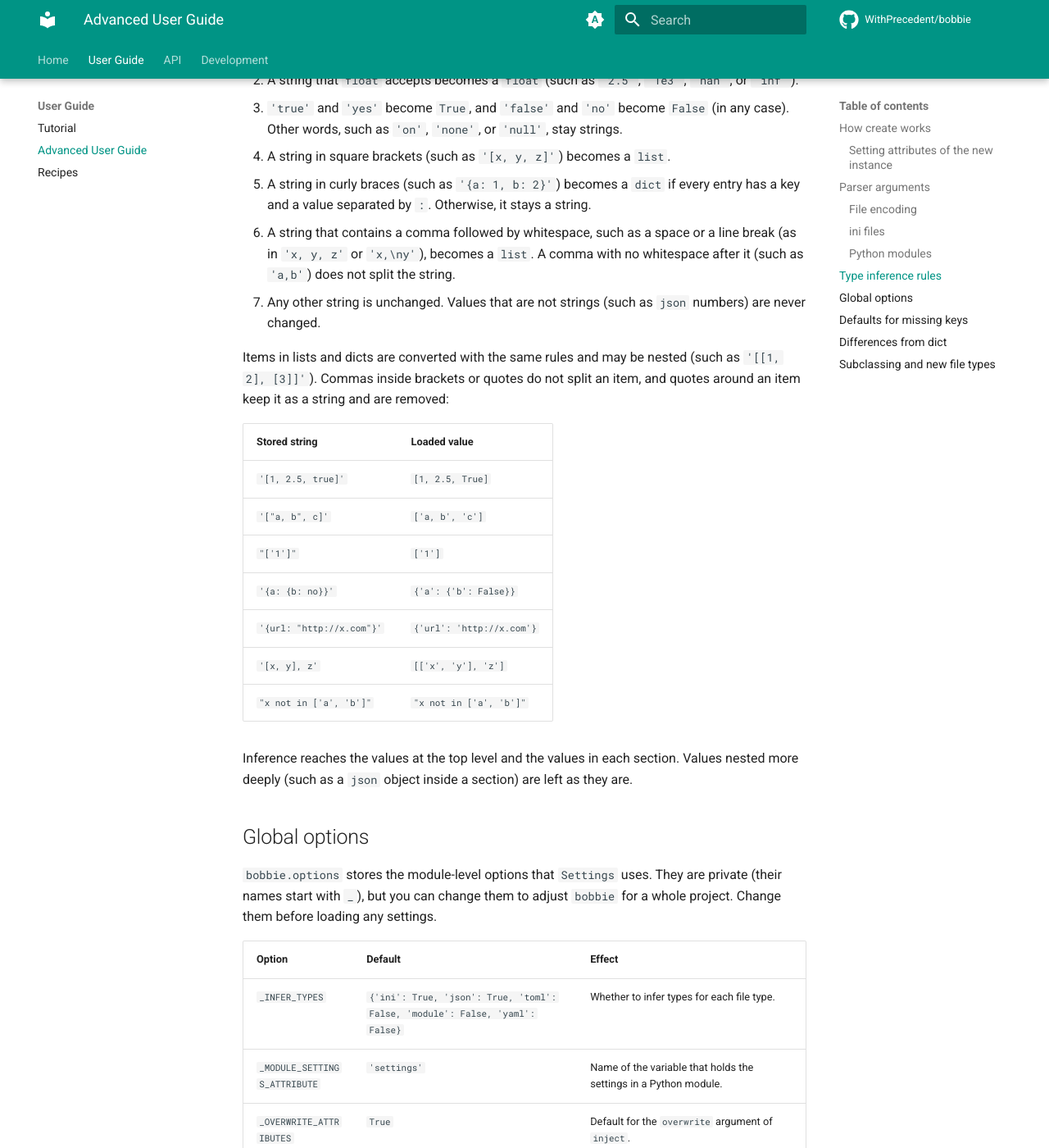
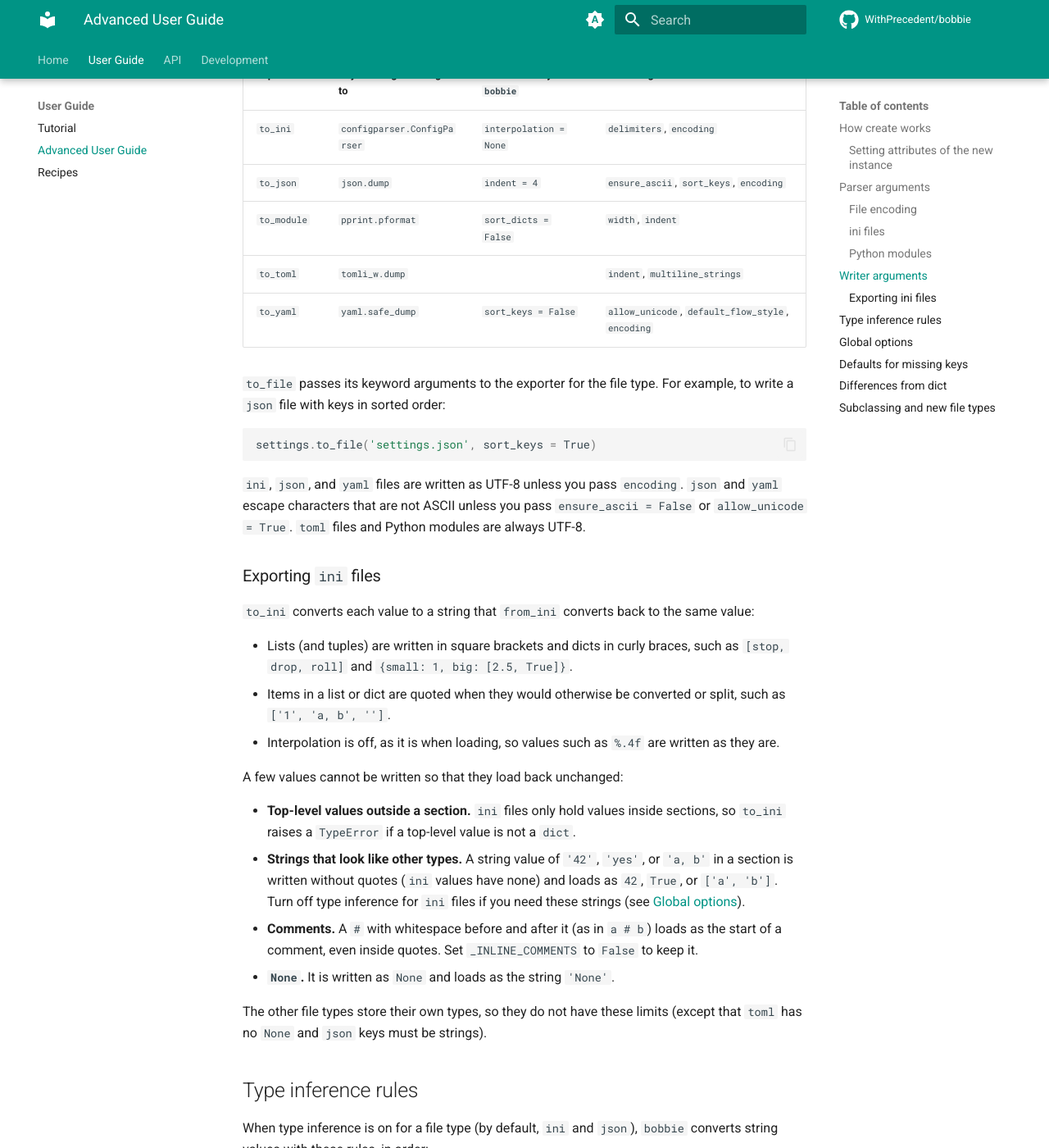
Before and after one commit to WithPrecedent/bobbie, an MkDocs documentation site: the page built from docs/advanced.md, in a window 1280 px wide and 1400 px high, scrolled down 3211 px. Shown: the whole window at 82% size. Built offline with MkDocs 1.6.1 and Material for MkDocs 9.7.7, drawn with Linux system fonts in a browser that asks for light colours; comment, search, counter and statistics services are not loaded; some of the changed text lies outside the part shown.

Commit message:
v0.4.0
Adds export methods to Settings (to_file, to_ini, to_json, to_module,
to_toml, and to_yaml) that create a settings file from its contents, a
`toml` extra that installs tomli-w, an "Export" column in the README
feature comparison, and export docs in the README and user guide.

Co-Authored-By: Claude Opus 5.5 <noreply@anthropic.com>

````diff
--- a/docs/advanced.md
+++ b/docs/advanced.md
@@ -71,6 +71,8 @@ settings = bobbie.Settings.create('legacy.ini', encoding = 'cp1252')
 
 `toml` files are always UTF-8, as the `toml` format requires.
 
+The exporters take `encoding` too (see [Writer arguments](#writer-arguments)).
+
 ### `ini` files
 
 A few details are specific to `ini` files:
@@ -126,6 +128,60 @@ variable is missing, it raises an `AttributeError`. You can change the
 variable name with
 `_MODULE_SETTINGS_ATTRIBUTE` (see [Global options](#global-options)).
 
+## Writer arguments
+
+Each exporter passes its keyword arguments to a different writer, and some
+change a default so that the file is easier to read:
+
+| Exporter | Keyword arguments go to | Defaults set by `bobbie` | Useful arguments |
+| --- | --- | --- | --- |
+| `to_ini` | `configparser.ConfigParser` | `interpolation = None` | `delimiters`, `encoding` |
+| `to_json` | `json.dump` | `indent = 4` | `ensure_ascii`, `sort_keys`, `encoding` |
+| `to_module` | `pprint.pformat` | `sort_dicts = False` | `width`, `indent` |
+| `to_toml` | `tomli_w.dump` | | `indent`, `multiline_strings` |
+| `to_yaml` | `yaml.safe_dump` | `sort_keys = False` | `allow_unicode`, `default_flow_style`, `encoding` |
+
+`to_file` passes its keyword arguments to the exporter for the file type. For
+example, to write a `json` file with keys in sorted order:
+
+```python
+settings.to_file('settings.json', sort_keys = True)
+```
+
+`ini`, `json`, and `yaml` files are written as UTF-8 unless you pass
+`encoding`. `json` and `yaml` escape characters that are not ASCII unless you
+pass `ensure_ascii = False` or `allow_unicode = True`. `toml` files and Python
+modules are always UTF-8.
+
+### Exporting `ini` files
+
+`to_ini` converts each value to a string that `from_ini` converts back to the
+same value:
+
+* Lists (and tuples) are written in square brackets and dicts in curly braces,
+  such as `[stop, drop, roll]` and `{small: 1, big: [2.5, True]}`.
+* Items in a list or dict are quoted when they would otherwise be converted or
+  split, such as `['1', 'a, b', '']`.
+* Interpolation is off, as it is when loading, so values such as `%.4f` are
+  written as they are.
+
+A few values cannot be written so that they load back unchanged:
+
+* **Top-level values outside a section.** `ini` files only hold values inside
+  sections, so `to_ini` raises a `TypeError` if a top-level value is not a
+  `dict`.
+* **Strings that look like other types.** A string value of `'42'`, `'yes'`, or
+  `'a, b'` in a section is written without quotes (`ini` values have none) and
+  loads as `42`, `True`, or `['a', 'b']`. Turn off type inference for `ini`
+  files if you need these strings (see [Global options](#global-options)).
+* **Comments.** A `#` with whitespace before and after it (as in `a # b`)
+  loads as the start of a comment, even inside quotes. Set `_INLINE_COMMENTS`
+  to `False` to keep it.
+* **`None`.** It is written as `None` and loads as the string `'None'`.
+
+The other file types store their own types, so they do not have these limits
+(except that `toml` has no `None` and `json` keys must be strings).
+
 ## Type inference rules
 
 When type inference is on for a file type (by default, `ini` and `json`),
@@ -178,7 +234,7 @@ are private (their names start with `_`), but you can change them to adjust
 | `_INFER_TYPES` | `{'ini': True, 'json': True, 'toml': False, 'module': False, 'yaml': False}` | Whether to infer types for each file type. |
 | `_MODULE_SETTINGS_ATTRIBUTE` | `'settings'` | Name of the variable that holds the settings in a Python module. |
 | `_OVERWRITE_ATTRIBUTES` | `True` | Default for the `overwrite` argument of `inject`. |
-| `_FILE_EXTENSIONS` | `{'ini': 'ini', 'json': 'json', 'toml': 'toml', 'py': 'module', 'yaml': 'yaml', 'yml': 'yaml'}` | Maps file extensions to file types (and so to `from_<type>` loaders). |
+| `_FILE_EXTENSIONS` | `{'ini': 'ini', 'json': 'json', 'toml': 'toml', 'py': 'module', 'yaml': 'yaml', 'yml': 'yaml'}` | Maps file extensions to file types (and so to `from_<type>` loaders and `to_<type>` exporters). |
 | `_TYPER` | `bobbie.utilities._typify` | Function used to infer the type of each value. |
 | `_INLINE_COMMENTS` | `True` | Whether to remove comments after values in `ini` files. |
 | `_ALWAYS_RETURN_ERROR` | `False` | Default for the `return_error` argument of `delete` (and so whether `del` raises a `KeyError` for a missing key). |
@@ -282,3 +338,27 @@ settings = ProjectSettings.create('project.conf')
 
 Only `ProjectSettings` can load the new file type. Loading a ".conf" file with
 `bobbie.Settings` raises a `TypeError`, because it has no `from_conf` method.
+
+To export the new file type too, add a `to_<type>` method that takes the path
+and keyword arguments. `to_file` finds it through the same extension mapping:
+
+```python
+class ProjectSettings(bobbie.Settings):
+    """Settings that can also load and export ".conf" files."""
+
+    # from_conf as above.
+
+    def to_conf(self, path: pathlib.Path | str, **kwargs: Any) -> None:
+        """Exports the settings to a ".conf" file."""
+        lines = [
+            f'{section}.{option} = {value}'
+            for section, options in self.items()
+            for option, value in options.items()]
+        pathlib.Path(path).write_text('\n'.join(lines) + '\n', encoding = 'utf-8')
+
+
+settings.to_file('copy.conf')
+```
+
+Exporting a ".conf" file with `bobbie.Settings` raises a `TypeError`, because
+it has no `to_conf` method.
--- a/pyproject.toml
+++ b/pyproject.toml
@@ -29,6 +29,7 @@ dependencies = [
     "wonka >= 0.3.0"]
 
 [project.optional-dependencies]
+toml = ["tomli-w"]
 yaml = ["pyyaml"]
 
 [project.urls]
@@ -61,7 +62,8 @@ tests = [
     "pytest",
     "pytest-cov",
     "pytest-randomly",
-    "pytest-xdist"]
+    "pytest-xdist",
+    "tomli-w"]
 
 [build-system]
 # Version 1.27 is the first to support SPDX license expressions (PEP 639).
--- a/src/bobbie/__init__.py
+++ b/src/bobbie/__init__.py
@@ -8,7 +8,7 @@ Contents:
 
 from __future__ import annotations
 
-__version__ = '0.3.3'
+__version__ = '0.4.0'
 
 __author__: str = 'Corey Rayburn Yung'
 
````
Also changed, not shown: CHANGELOG.md (+18 -0 lines), README.md (+49 -12 lines), docs/recipes.md (+27 -5 lines), docs/tutorial.md (+40 -2 lines), 5 other files.
